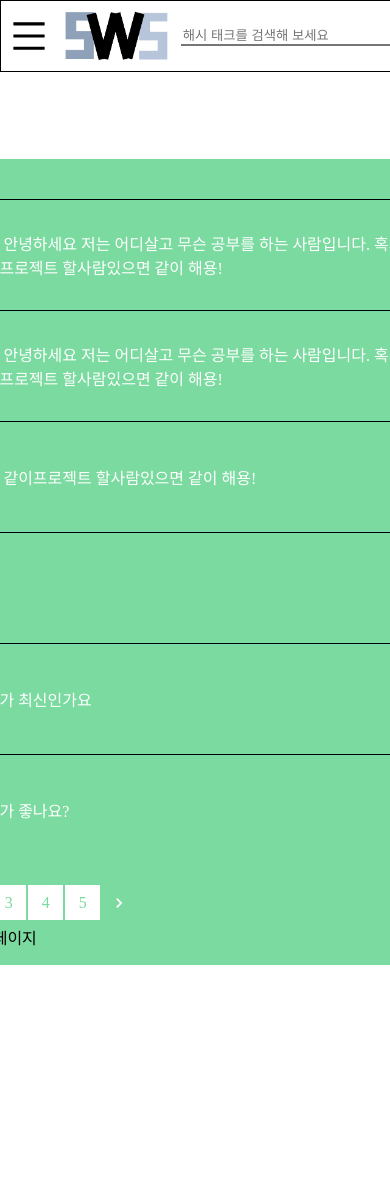
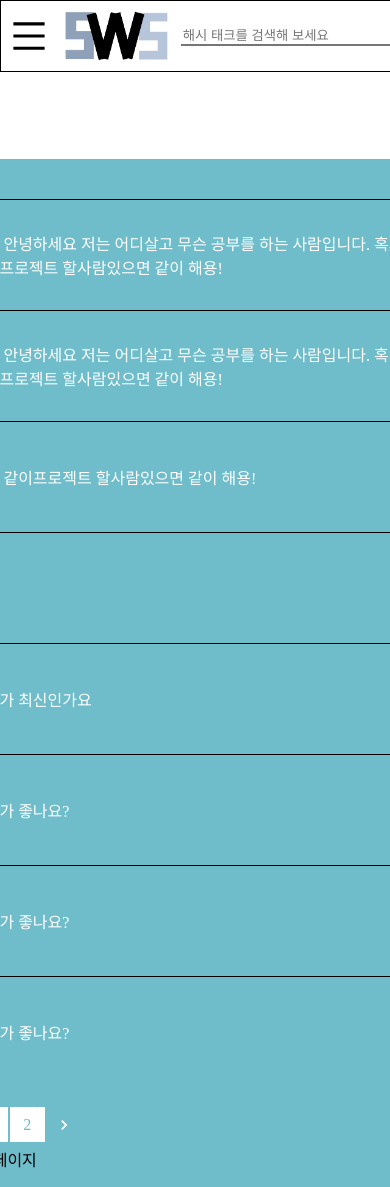
Before and after one commit to potato-club/sws-frontend, a React (Create React App) app: page /Lboard in a window 390 px wide. Shown: the top 1187 px of the page. Before the commit the page ends 965 px from the top, so only its background shows below. Built offline with nearby package versions, Linux system fonts and the light colour scheme; data requests are answered from the project's data file.

Commit message:
Refactor 라운지 페이지 컴포넌트마다 모여주는 데이터 다르게,반응형 웹 #14

```diff
--- a/src/Constants/constants.tsx
+++ b/src/Constants/constants.tsx
@@ -1,3 +1,3 @@
 export const PRIMARY_COLOR_SKY = "#b7c9e2";
 export const PRIMARY_COLOR_WHITE = "#f8f5f1";
-export const PRIMARY_COLOR_BLUE = "#7bda9f";
+export const PRIMARY_COLOR_BLUE = "#6fbcca";
--- a/src/Lounge/Lboard.tsx
+++ b/src/Lounge/Lboard.tsx
@@ -19,7 +19,7 @@ const Lboard = () => {
   const [currentpage, setCurrentPage] = useState(1);
   useEffect(() => {
     async function fetchPageContent() {
-      const result = await axios.get("http://localhost:3001/MainCt");
+      const result = await axios.get("http://localhost:3001/Community");
       setPageContent(result.data);
     }
     fetchPageContent();
@@ -29,10 +29,10 @@ const Lboard = () => {
       <LoungeTop>최신 게시판</LoungeTop>
 
       <Loungemargin>
-        <LoungeMain />
+        <LoungeMain showCount={8} />
         <Loungebottom>
           <Pagenation
-            eight={8}
+            eight={5}
             currentpage={currentpage}
             total={pagecontent.length}
             setPage={setCurrentPage}
--- a/src/Lounge/Lounge.tsx
+++ b/src/Lounge/Lounge.tsx
@@ -42,44 +42,44 @@ const Lounge: React.FC<MainProps> = ({ isSidebarOpen }) => {
 
   return (
     <MainContain paddingLeft={pL}>
-      <Loungeleft>
-        <Llefttop>
+      <Lentire>
+        <Lcomponent>
           <Llefttoptitle>
             <h1>최신 게시판</h1> <LoungeLink to="/Lboard">더보기</LoungeLink>
           </Llefttoptitle>
-          <LlefttopM>
-            <LoungeMain />
-          </LlefttopM>
-        </Llefttop>
+          <LMtop>
+            <LoungeMain showCount={7} />
+          </LMtop>
+        </Lcomponent>
 
-        <Llefttop>
+        <Lcomponent>
           <Llefttoptitle>
             <h1>친구 구해요</h1> <LoungeLink to="/Lboard">더보기</LoungeLink>
           </Llefttoptitle>
-          <LleftbottomM>
-            <LoungeMain />
-          </LleftbottomM>
-        </Llefttop>
-      </Loungeleft>
-      <Loungeleft>
+          <LMbottom>
+            <LoungeMain showCount={4} />
+          </LMbottom>
+        </Lcomponent>
+      </Lentire>
+      <Lentire>
         <LoungeSlick>
           <Slick settings={settings} slides={main} />
         </LoungeSlick>
-        <Llefttop>
+        <Lcomponent>
           <Llefttoptitle>
             <h1>인기 게시판</h1> <LoungeLink to="/Lboard">더보기</LoungeLink>
           </Llefttoptitle>
-          <LlefttopM>
-            <LoungeMain />
-          </LlefttopM>
-        </Llefttop>
-      </Loungeleft>
+          <LMtop>
+            <LoungeMain showCount={7} />
+          </LMtop>
+        </Lcomponent>
+      </Lentire>
     </MainContain>
   );
 };
 export default Lounge;
 
-const LlefttopM = styled.div`
+const LMtop = styled.div`
   background-color: ${PRIMARY_COLOR_BLUE};
   width: 640px;
   height: 750px;
@@ -113,14 +113,14 @@ const LoungeSlick = styled.div`
   margin-bottom: 100px;
 `;
 
-const Loungeleft = styled.div`
-  width: 50%;
+const Lentire = styled.div`
+  width: 950px;
   display: flex;
   flex-direction: column;
   align-items: center;
 `;
 
-const Llefttop = styled.div``;
+const Lcomponent = styled.div``;
 
 const Llefttoptitle = styled.div`
   height: 200px;
@@ -129,7 +129,7 @@ const Llefttoptitle = styled.div`
   justify-content: space-between;
 `;
 
-const LleftbottomM = styled.div`
+const LMbottom = styled.div`
   background-color: ${PRIMARY_COLOR_BLUE};
   width: 640px;
   height: 350px;
--- a/src/Lounge/LoungeDetail.tsx
+++ b/src/Lounge/LoungeDetail.tsx
@@ -8,6 +8,8 @@ import { BiSubdirectoryRight } from "react-icons/bi";
 import { FaHeart } from "react-icons/fa6";
 import { PRIMARY_COLOR_BLUE } from "../Constants/constants";
 import { useParams } from "react-router-dom";
+import CommentBox from "../Components/CommentBox";
+
 interface c {
   id: string;
   title: string;
@@ -91,7 +93,7 @@ function Community() {
           <Detailcomponent>{commun.contents}</Detailcomponent>
         </CommunityDetail>
 
-        <CommunityBottom>
+        {/* <CommunityBottom>
           {Community.map((text: string, index: number) => (
             <Communityanswer key={index}>
               <Answertop>
@@ -142,16 +144,17 @@ function Community() {
               <ReplyButton onClick={ReplyClick}>대댓글 쓰기 </ReplyButton>
             </>
           )}
-        </CommunityBottom>
+        </CommunityBottom> */}
 
-        <CommunityMid>
+        {/* <CommunityMid>
           <Communityinput
             value={inputText}
             onChange={handleChange}
             placeholder="내용을 입력하세요"
           />
           <CommunityButton onClick={handleClick}>답장하기</CommunityButton>
-        </CommunityMid>
+        </CommunityMid> */}
+        <CommentBox />
       </CommunityBox>
     </CommunityComponent>
   );
--- a/src/Lounge/LoungeMain.tsx
+++ b/src/Lounge/LoungeMain.tsx
@@ -3,6 +3,10 @@ import axios from "axios";
 import styled from "styled-components";
 import { Link } from "react-router-dom";
 import { FaHeart } from "react-icons/fa6";
+
+interface LoungeMainProps {
+  showCount?: number;
+}
 
 interface community {
   id: string;
@@ -12,8 +16,10 @@ interface community {
   contents: string;
   hash: string;
 }
-function LoungeMain() {
+
+function LoungeMain({ showCount }: LoungeMainProps) {
   const [commu, setCommu] = useState<community[]>([]);
+
   useEffect(() => {
     axios
       .get("http://localhost:3001/Community")
@@ -23,11 +29,17 @@ function LoungeMain() {
       .catch((error) => {
         console.log(error);
       });
-  });
+  }, []);
+
+  let displayedData = commu;
+  if (showCount !== undefined) {
+    displayedData = commu.slice(0, showCount);
+  }
+
   return (
     <>
-      {commu.map((b) => (
-        <Loungein to={`/Community/${b.id}`}>
+      {displayedData.map((b) => (
+        <Loungein key={b.id} to={`/Community/${b.id}`}>
           <Loungein2>
             <div>{b.title}</div>
             <div>{b.name}</div>
@@ -44,6 +56,7 @@ function LoungeMain() {
 }
 
 export default LoungeMain;
+
 const Loungein2 = styled.div`
   display: flex;
   flex-direction: column;
--- a/src/json-server/db.json
+++ b/src/json-server/db.json
@@ -86,6 +86,38 @@
       "name": "버블티",
       "like": 27,
       "contents": "공차가 좋나요?",
+      "hash": "홍"
+    },
+    {
+      "id": "7",
+      "title": "제목7",
+      "name": "칠칠맞구",
+      "like": 27,
+      "contents": "공차가 좋나요?",
+      "hash": "홍"
+    },
+    {
+      "id": "8",
+      "title": "제목8",
+      "name": "배민",
+      "like": 27,
+      "contents": "공차가 좋나요?",
+      "hash": "홍"
+    },
+    {
+      "id": "9",
+      "title": "제목9",
+      "name": "홍게",
+      "like": 27,
+      "contents": "공차가 좋나요?",
+      "hash": "홍"
+    },
+    {
+      "id": "10",
+      "title": "제목10",
+      "name": "공공",
+      "like": 85,
+      "contents": "공차가 싫나요?",
       "hash": "홍"
     }
   ],
@@ -344,16 +376,5 @@
       ]
     }
   ],
-  "Posts": [
-    {
-      "id": "56ae",
-      "content": "여기 맛집임",
-      "replies": [
-        {
-          "id": 1712665002167,
-          "content": "ㅇㄴㅁㅇㅁㄴ"
-        }
-      ]
-    }
-  ]
+  "Posts": []
 }
```
Also changed, not shown: src/MainCafePage/MainContents.tsx (+0 -109 lines).
